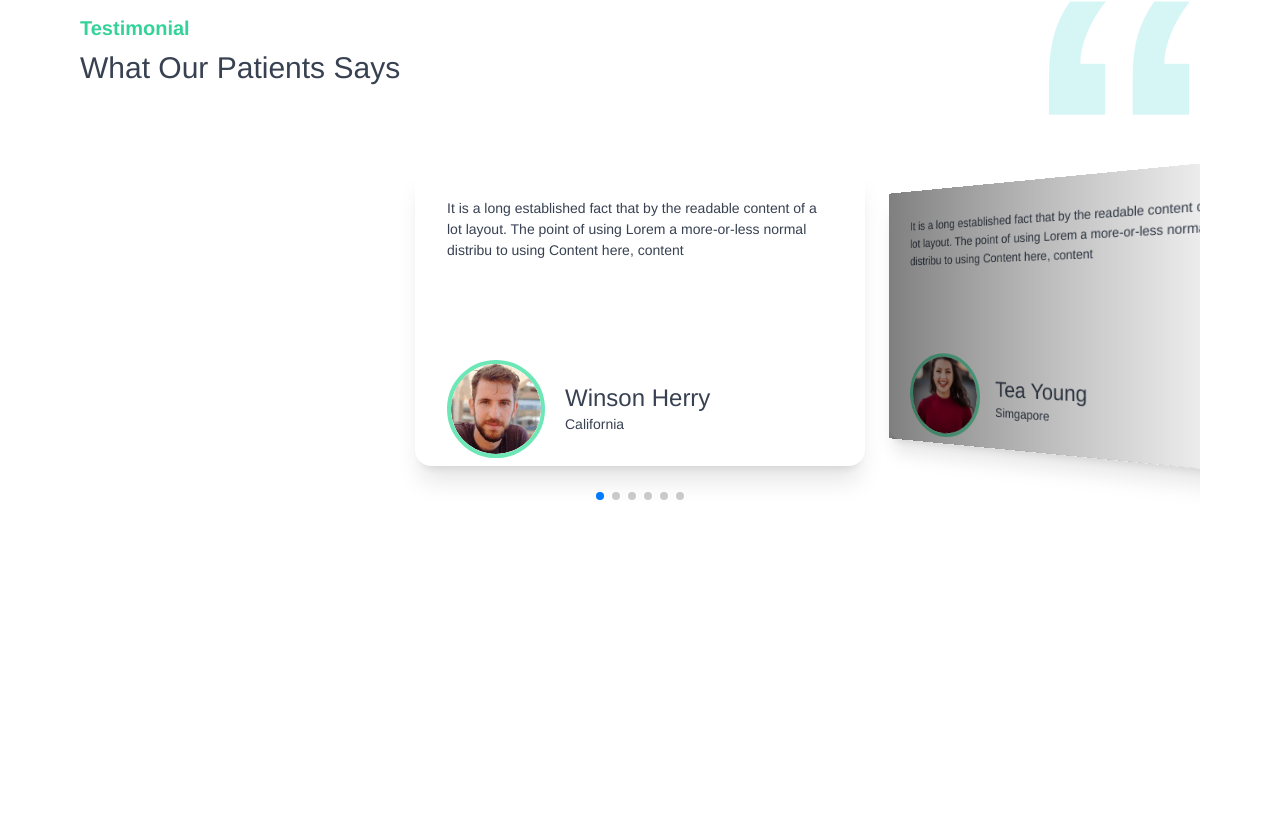
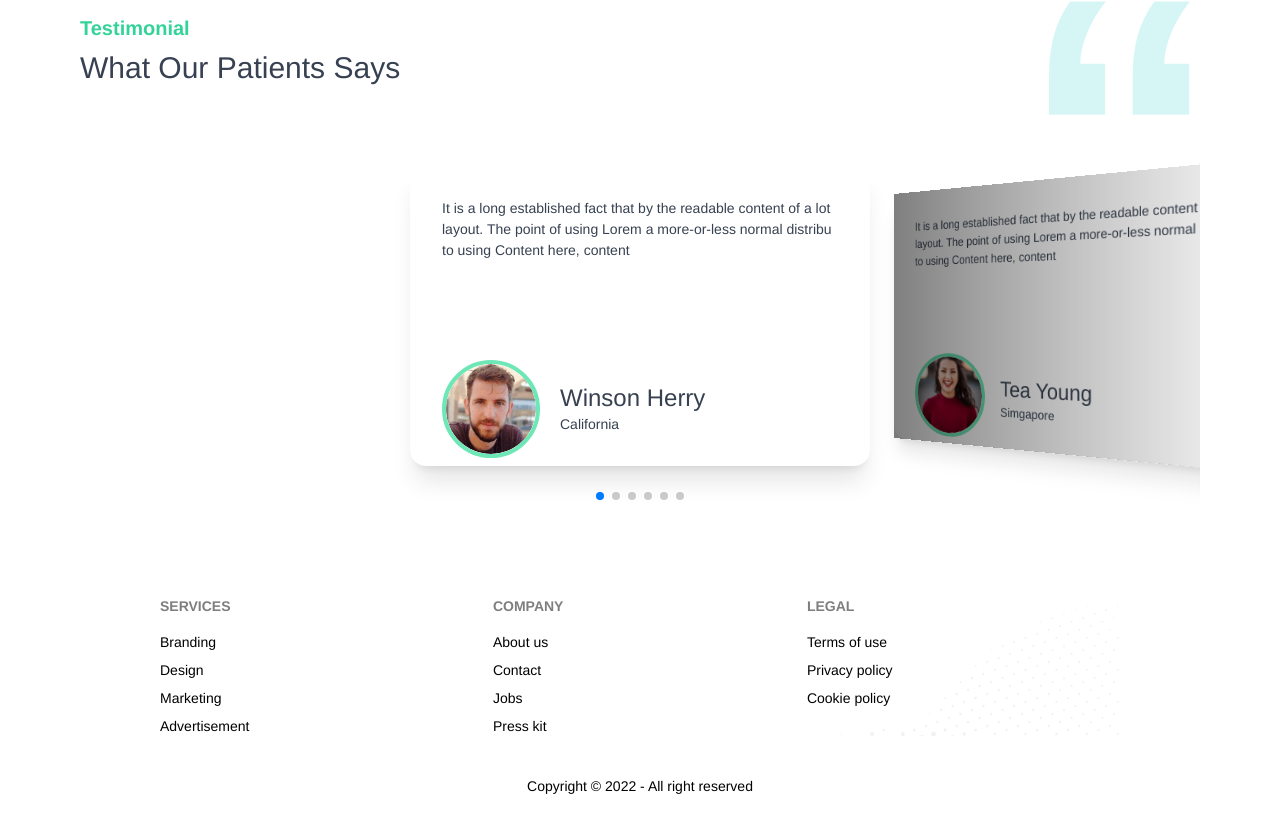
Before and after one commit to neel123go/Doctor-Portal-Client, a React (Create React App) app: page / in a window 1280 px wide. Shown: the part 2667-3499 px from the top of the page. Before the commit the page ends 3183 px from the top, so only its background shows below. Built offline with nearby package versions, Linux system fonts and the light colour scheme.

Commit message:
added footer

```diff
--- a/public/index.html
+++ b/public/index.html
@@ -27,7 +27,7 @@
 
 <body>
   <noscript>You need to enable JavaScript to run this app.</noscript>
-  <div id="root"></div>
+  <div id="root" class="bg-white"></div>
   <!--
       This HTML file is a template.
       If you open it directly in the browser, you will see an empty page.
--- a/src/App.js
+++ b/src/App.js
@@ -10,7 +10,7 @@
 
 function App() {
   return (
-    <div className="bg-white">
+    <div className="max-w-[1600px] mx-auto">
       <Header></Header>
       <Routes>
         <Route path="/" element={<Home></Home>}></Route>
--- a/src/Components/Pages/Home/Home.js
+++ b/src/Components/Pages/Home/Home.js
@@ -5,6 +5,7 @@
 import HomeReviews from '../HomeReviews/HomeReviews';
 import InfoCard from '../InfoCard/InfoCard';
 import Services from '../Services/Services';
+import Footer from '../Shared/Footer/Footer';
 
 const Home = () => {
     return (
@@ -17,6 +18,7 @@
             </div>
             <HomeAppointment></HomeAppointment>
             <HomeReviews></HomeReviews>
+            <Footer></Footer>
         </div>
     );
 };
--- a/src/Components/Pages/ReviewSlider/ReviewSlider.css
+++ b/src/Components/Pages/ReviewSlider/ReviewSlider.css
@@ -26,7 +26,7 @@
 .swiper-slide {
     background-position: center;
     background-size: cover;
-    width: 450px;
+    width: 460px;
     height: 300px;
 }
 
--- a/src/Components/Pages/Shared/Footer/Footer.js
+++ b/src/Components/Pages/Shared/Footer/Footer.js
@@ -0,0 +1,39 @@
+import React from 'react';
+import { Link } from 'react-router-dom';
+import Background from '../../../../assets/images/footer.png';
+
+const Footer = () => {
+    const date = new Date();
+    const currentYear = date.getFullYear();
+    return (
+        <footer className="p-10 mt-10 px-10 lg:px-40" >
+            <div className='footer' style={{ background: `url(${Background})`, backgroundSize: 'cover' }}>
+                <div>
+                    <span className="footer-title">Services</span>
+                    <Link to='/' className="link link-hover">Branding</Link>
+                    <Link to='/' className="link link-hover">Design</Link>
+                    <Link to='/' className="link link-hover">Marketing</Link>
+                    <Link to='/' className="link link-hover">Advertisement</Link>
+                </div>
+                <div>
+                    <span className="footer-title">Company</span>
+                    <Link to='/' className="link link-hover">About us</Link>
+                    <Link to='/' className="link link-hover">Contact</Link>
+                    <Link to='/' className="link link-hover">Jobs</Link>
+                    <Link to='/' className="link link-hover">Press kit</Link>
+                </div>
+                <div>
+                    <span className="footer-title">Legal</span>
+                    <Link to='/' className="link link-hover">Terms of use</Link>
+                    <Link to='/' className="link link-hover">Privacy policy</Link>
+                    <Link to='/' className="link link-hover">Cookie policy</Link>
+                </div>
+            </div>
+            <div className='text-center mt-10'>
+                <p>Copyright © {currentYear} - All right reserved</p>
+            </div>
+        </footer>
+    );
+};
+
+export default Footer;
```
